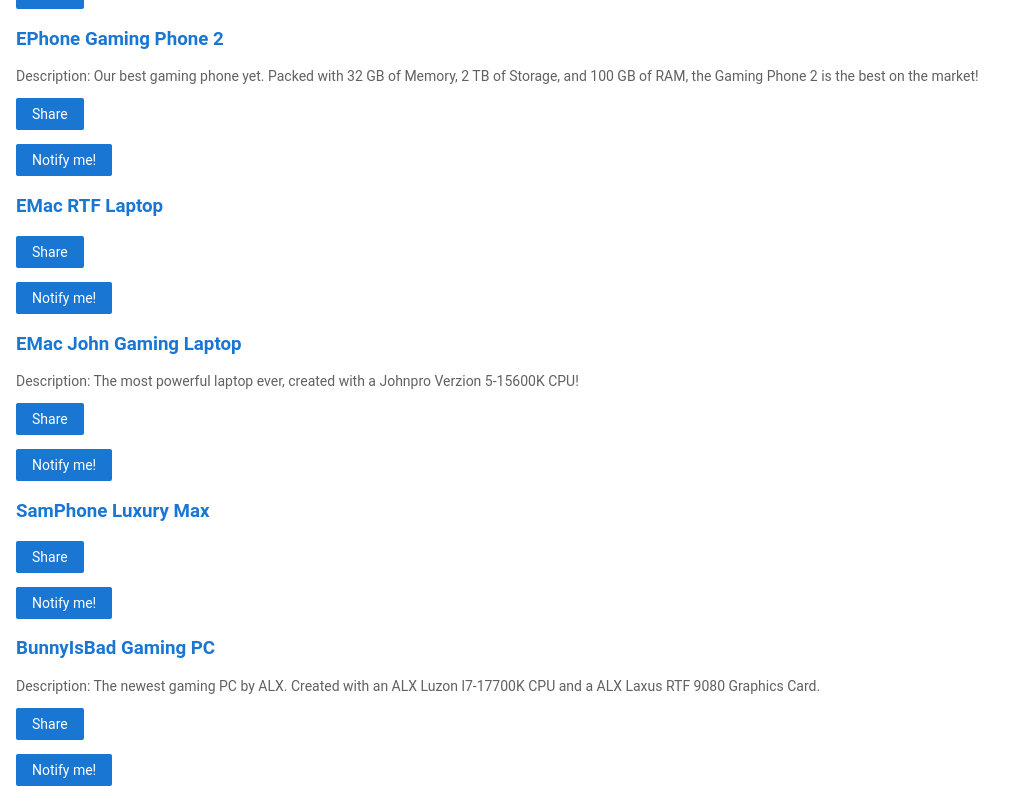
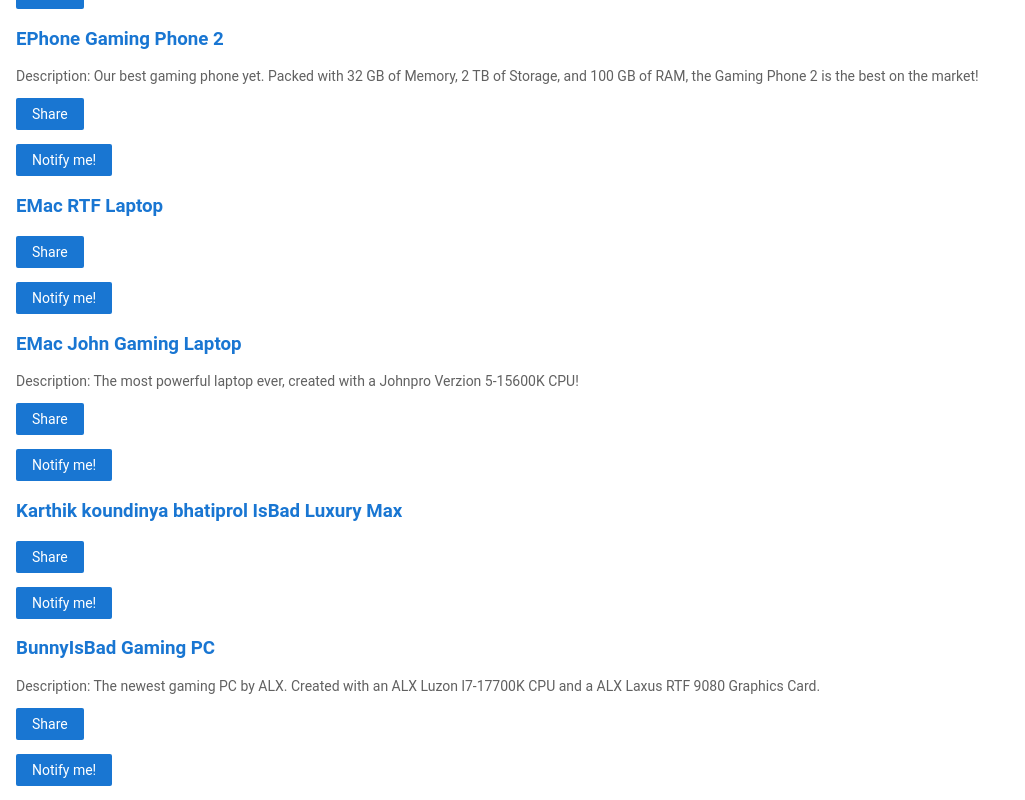
Before and after one commit to sammightyt/ALX, an Angular app: page / in a window 1280 px wide. Shown: the part 556-1356 px from the top of the page, without its empty margins (0-1025 px from the left). Built offline with nearby package versions, Linux system fonts and the light colour scheme.

Commit message:
1 file modified

```diff
--- a/src/app/products.ts
+++ b/src/app/products.ts
@@ -48,7 +48,7 @@ export const products = [
   },
   {
     id: 7,
-    name: 'SamPhone Luxury Max',
+    name: 'Karthik koundinya bhatiprol IsBad Luxury Max',
     price: 12999,
     description: '',
   },
```
